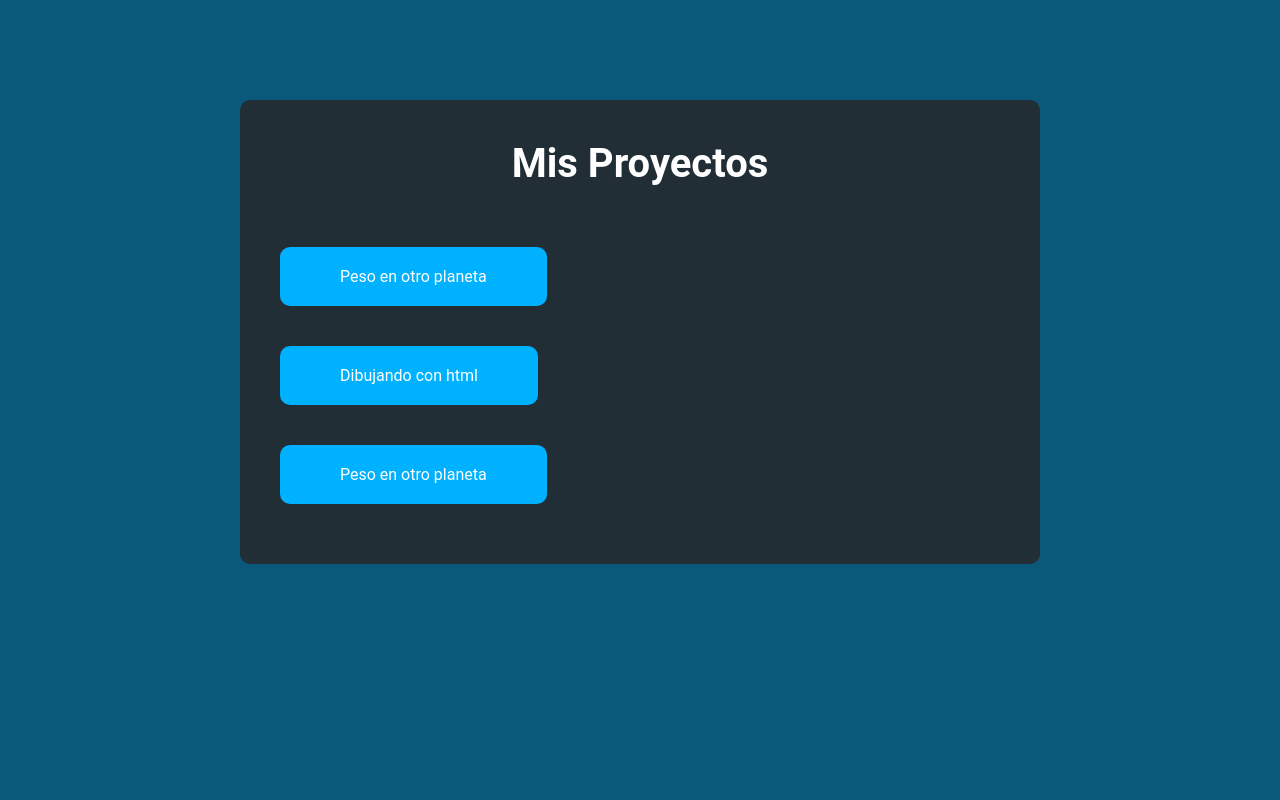
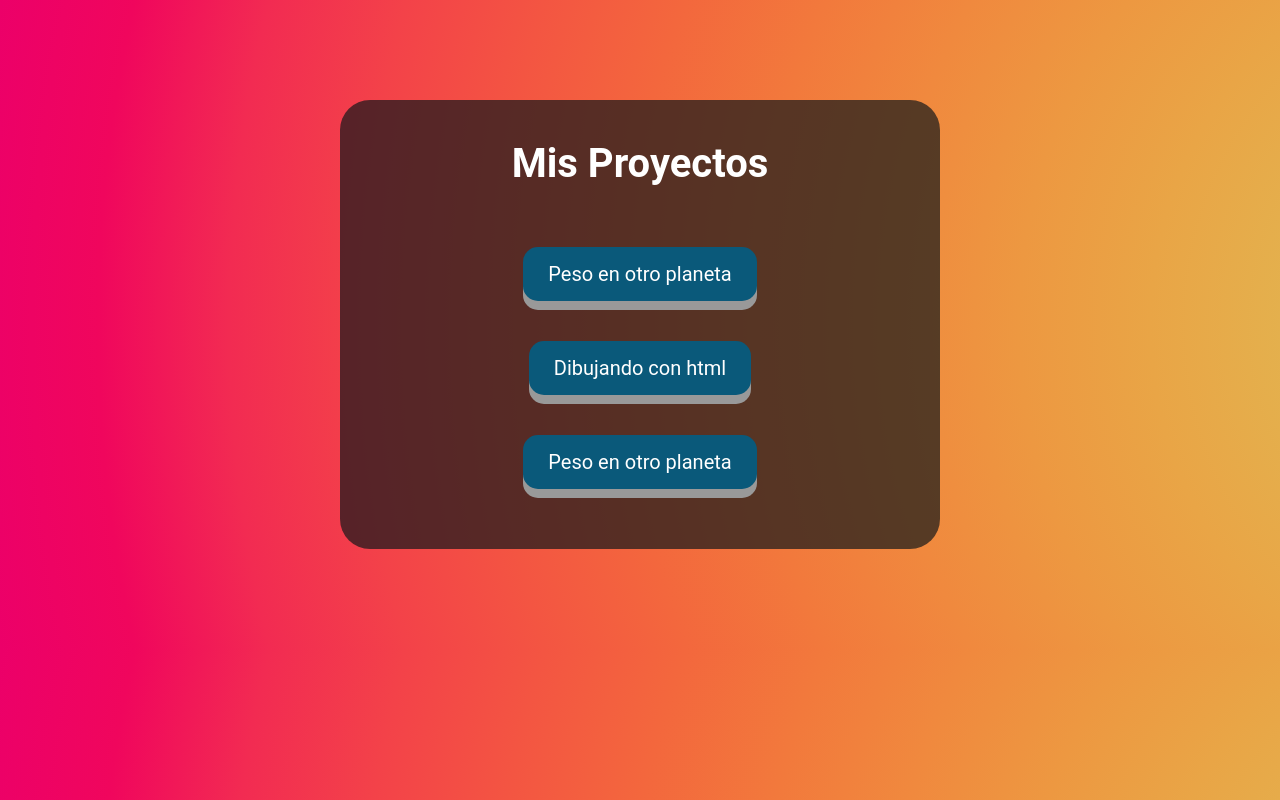
Before and after one commit to Liansky12/Proyectos, a PHP site: page / in a window 1280 px wide. Run offline with PHP 8.4, Linux system fonts and the light colour scheme.

Commit message:
Update style.css

```diff
--- a/style.css
+++ b/style.css
@@ -8,18 +8,18 @@
 
 
 body{
-    background: #0a597a;
+    background-image: radial-gradient(circle at 120.71% 50%, #d7c35d 0, #deba54 8.33%, #e4b04d 16.67%, #e9a546 25%, #ed9841 33.33%, #f0893e 41.67%, #f2793c 50%, #f3673d 58.33%, #f35542 66.67%, #f34249 75%, #f22b52 83.33%, #f0065d 91.67%, #ec0069 100%);;
     margin-bottom: 100px
 }
 
 .container-all{
-    width: 100%;
-    max-width: 800px;
+    width: 95%;
+    max-width: 600px;
     margin: auto;
     padding: 40px;
-    background: #212E36;
+    background: rgba(16, 22, 26, 0.685);
     margin-top: 100px;
-    border-radius: 10px;
+    border-radius: 30px;
 }
 
 .container-all h1{
@@ -28,6 +28,7 @@ body{
 }
 
 .content-article{
+  text-align: center;
     margin-top: 40px;
 }
 
@@ -46,3 +47,27 @@ body{
     border-radius: 10px;
     outline: none;
 }
+
+.container-all input{
+        display: inline-block;
+        padding: 15px 25px;
+        font-size: 20px;
+        cursor: pointer;
+        text-align: center;
+        text-decoration: none;
+        outline: none;
+        color: #fff;
+        background-color: #0a597a;
+        border: none;
+        border-radius: 15px;
+        box-shadow: 0 9px #999;
+
+      }
+
+.container-all input:hover {background-color: #073b52}
+
+      .container-all input:active {
+        background-color: #073b52;
+        box-shadow: 0 5px #666;
+        transform: translateY(4px);
+      }
```
